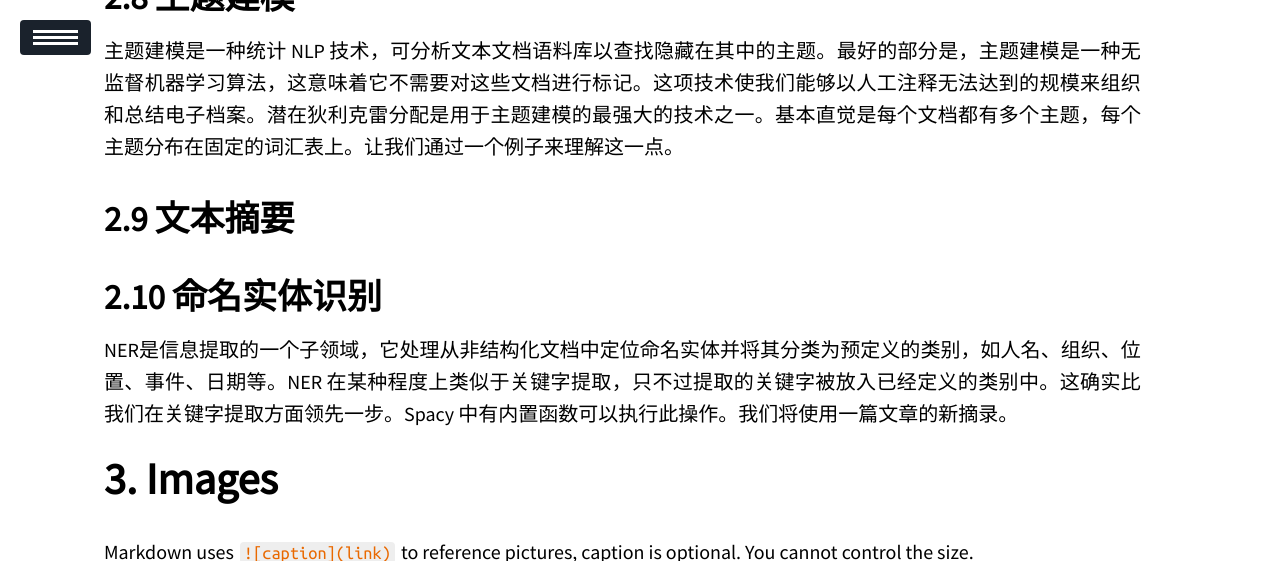
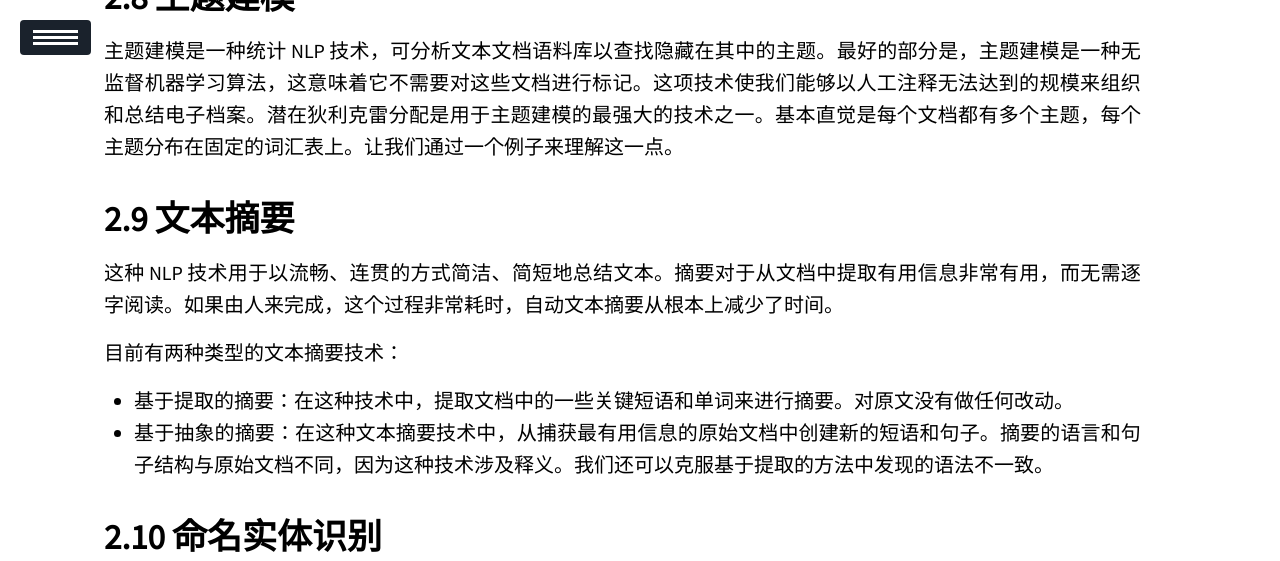
Before and after one commit to ssskz/ssskz.github.io, a Jekyll site: the page built from _posts/2024-5-19-NLP.md, in a window 1280 px wide and 900 px high, scrolled down 4382 px, cut to the strip 0-561 px from the top of the window. Built offline with Jekyll 4.4.1, drawn with Linux system fonts in a browser that asks for light colours; our own code applies the rules of GitHub Pages for plain Markdown files; formulas are drawn with MathJax 3; a script that is not in the unit is left out.

Commit message:
1
Signed-off-by: ssskz <12497590+ssskz@user.noreply.gitee.com>

```diff
--- a/_posts/2024-5-19-NLP.md
+++ b/_posts/2024-5-19-NLP.md
@@ -123,6 +123,13 @@ TF-IDF 背后的整体思想是通过查找文档中出现频率较高但在语
 
 ## 文本摘要
 
+这种 NLP 技术用于以流畅、连贯的方式简洁、简短地总结文本。摘要对于从文档中提取有用信息非常有用，而无需逐字阅读。如果由人来完成，这个过程非常耗时，自动文本摘要从根本上减少了时间。
+
+目前有两种类型的文本摘要技术：
+
+- 基于提取的摘要：在这种技术中，提取文档中的一些关键短语和单词来进行摘要。对原文没有做任何改动。
+- 基于抽象的摘要：在这种文本摘要技术中，从捕获最有用信息的原始文档中创建新的短语和句子。摘要的语言和句子结构与原始文档不同，因为这种技术涉及释义。我们还可以克服基于提取的方法中发现的语法不一致。
+
 ## 命名实体识别
 
 NER是信息提取的一个子领域，它处理从非结构化文档中定位命名实体并将其分类为预定义的类别，如人名、组织、位置、事件、日期等。NER 在某种程度上类似于关键字提取，只不过提取的关键字被放入已经定义的类别中。这确实比我们在关键字提取方面领先一步。Spacy 中有内置函数可以执行此操作。我们将使用一篇文章的新摘录。
```
